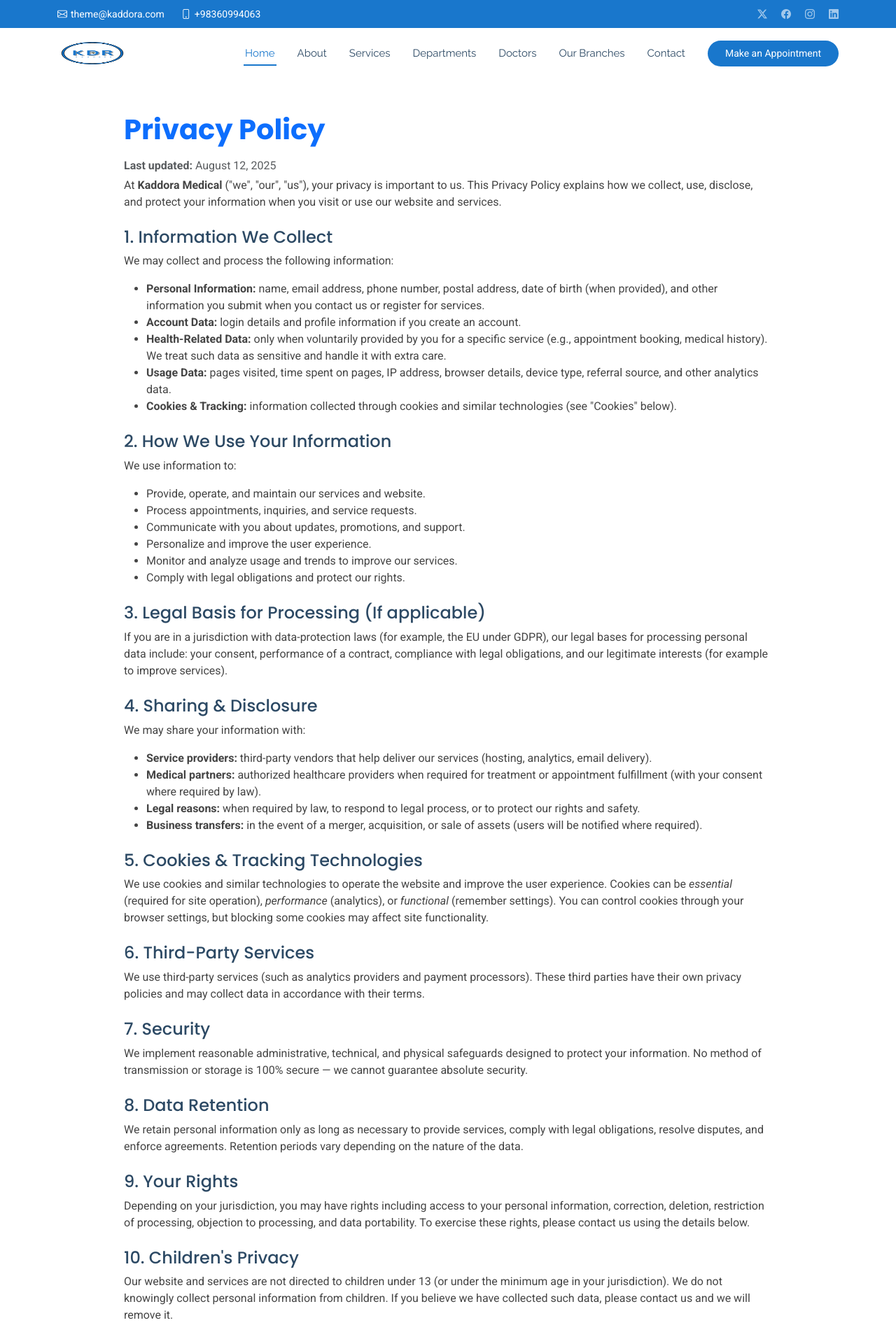
After one commit to Amarmani1234/kaddora_hospital, a PHP site: page /privacy-policy.php in a window 1280 px wide. The commit adds this page. Shown: the top 1914 px of the page at 70% size. Run offline with PHP 8.4, Linux system fonts and the light colour scheme.

Commit message:
we add some file our branches, privacy policy

```diff
--- a/footer.php
+++ b/footer.php
@@ -27,7 +27,7 @@
             <li><a href="#">About us</a></li>
             <li><a href="#">Services</a></li>
             <li><a href="#">Terms of service</a></li>
-            <li><a href="#">Privacy policy</a></li>
+            <li><a href="./privacy-policy.php">Privacy policy</a></li>
           </ul>
         </div>
 
--- a/forms/header.php
+++ b/forms/header.php
@@ -60,6 +60,7 @@
             <li><a href="#services">Services</a></li>
             <li><a href="#departments">Departments</a></li>
             <li><a href="#doctors">Doctors</a></li>
+            <li><a href="./our-branches.php">Our Branches</a></li>
             <li><a href="#contact">Contact</a></li>
           </ul>
           <i class="mobile-nav-toggle d-xl-none bi bi-list"></i>
--- /dev/null
+++ b/privacy-policy.php
@@ -0,0 +1,135 @@
+<?php
+// privacy-policy.php
+// Include your site header (assumes header.php outputs the <head> and top navigation)
+include './forms/header.php';
+?>
+
+<div class="container py-5">
+    <div class="row justify-content-center">
+        <div class="col-lg-10">
+            <h1 class="fw-bold text-primary mb-3">Privacy Policy</h1>
+            <p class="text-muted mb-1"><strong>Last updated:</strong> <?php echo date('F j, Y'); ?></p>
+
+            <p>
+                At <strong>Kaddora Medical</strong> ("we", "our", "us"), your privacy is important to us.
+                This Privacy Policy explains how we collect, use, disclose, and protect your information
+                when you visit or use our website and services.
+            </p>
+
+            <h4 class="mt-4">1. Information We Collect</h4>
+            <p>
+                We may collect and process the following information:
+            </p>
+            <ul>
+                <li><strong>Personal Information:</strong> name, email address, phone number, postal address, date of birth (when provided), and other information you submit when you contact us or register for services.</li>
+                <li><strong>Account Data:</strong> login details and profile information if you create an account.</li>
+                <li><strong>Health-Related Data:</strong> only when voluntarily provided by you for a specific service (e.g., appointment booking, medical history). We treat such data as sensitive and handle it with extra care.</li>
+                <li><strong>Usage Data:</strong> pages visited, time spent on pages, IP address, browser details, device type, referral source, and other analytics data.</li>
+                <li><strong>Cookies & Tracking:</strong> information collected through cookies and similar technologies (see "Cookies" below).</li>
+            </ul>
+
+            <h4 class="mt-4">2. How We Use Your Information</h4>
+            <p>We use information to:</p>
+            <ul>
+                <li>Provide, operate, and maintain our services and website.</li>
+                <li>Process appointments, inquiries, and service requests.</li>
+                <li>Communicate with you about updates, promotions, and support.</li>
+                <li>Personalize and improve the user experience.</li>
+                <li>Monitor and analyze usage and trends to improve our services.</li>
+                <li>Comply with legal obligations and protect our rights.</li>
+            </ul>
+
+            <h4 class="mt-4">3. Legal Basis for Processing (If applicable)</h4>
+            <p>
+                If you are in a jurisdiction with data-protection laws (for example, the EU under GDPR),
+                our legal bases for processing personal data include: your consent, performance of a contract,
+                compliance with legal obligations, and our legitimate interests (for example to improve services).
+            </p>
+
+            <h4 class="mt-4">4. Sharing & Disclosure</h4>
+            <p>We may share your information with:</p>
+            <ul>
+                <li><strong>Service providers:</strong> third-party vendors that help deliver our services (hosting, analytics, email delivery).</li>
+                <li><strong>Medical partners:</strong> authorized healthcare providers when required for treatment or appointment fulfillment (with your consent where required by law).</li>
+                <li><strong>Legal reasons:</strong> when required by law, to respond to legal process, or to protect our rights and safety.</li>
+                <li><strong>Business transfers:</strong> in the event of a merger, acquisition, or sale of assets (users will be notified where required).</li>
+            </ul>
+
+            <h4 class="mt-4">5. Cookies & Tracking Technologies</h4>
+            <p>
+                We use cookies and similar technologies to operate the website and improve the user experience.
+                Cookies can be <em>essential</em> (required for site operation), <em>performance</em> (analytics),
+                or <em>functional</em> (remember settings). You can control cookies through your browser settings,
+                but blocking some cookies may affect site functionality.
+            </p>
+
+            <h4 class="mt-4">6. Third-Party Services</h4>
+            <p>
+                We use third-party services (such as analytics providers and payment processors). These third parties
+                have their own privacy policies and may collect data in accordance with their terms.
+            </p>
+
+            <h4 class="mt-4">7. Security</h4>
+            <p>
+                We implement reasonable administrative, technical, and physical safeguards designed to protect your
+                information. No method of transmission or storage is 100% secure — we cannot guarantee absolute security.
+            </p>
+
+            <h4 class="mt-4">8. Data Retention</h4>
+            <p>
+                We retain personal information only as long as necessary to provide services, comply with legal obligations,
+                resolve disputes, and enforce agreements. Retention periods vary depending on the nature of the data.
+            </p>
+
+            <h4 class="mt-4">9. Your Rights</h4>
+            <p>
+                Depending on your jurisdiction, you may have rights including access to your personal information,
+                correction, deletion, restriction of processing, objection to processing, and data portability.
+                To exercise these rights, please contact us using the details below.
+            </p>
+
+            <h4 class="mt-4">10. Children's Privacy</h4>
+            <p>
+                Our website and services are not directed to children under 13 (or under the minimum age in your jurisdiction).
+                We do not knowingly collect personal information from children. If you believe we have collected such data,
+                please contact us and we will remove it.
+            </p>
+
+            <h4 class="mt-4">11. International Transfers</h4>
+            <p>
+                If we transfer your personal information across borders (for example to service providers in other countries),
+                we will take steps to ensure appropriate safeguards are in place as required by law.
+            </p>
+
+            <h4 class="mt-4">12. Changes to This Policy</h4>
+            <p>
+                We may update this Privacy Policy from time to time. Changes will be posted on this page with an updated
+                "Last updated" date. We encourage you to review this policy periodically.
+            </p>
+
+            <h4 class="mt-4">13. Contact Us</h4>
+            <p>
+                If you have questions, requests, or concerns about this Privacy Policy or our data practices,
+                please contact us:
+            </p>
+            <ul>
+                <li><strong>Email:</strong> <a href="mailto:privacy@kaddoramedical.com">privacy@kaddoramedical.com</a></li>
+                <li><strong>Address:</strong> Kaddora Medical (Insert Address), City, State, Country</li>
+                <li><strong>Phone:</strong> (Insert phone number)</li>
+            </ul>
+
+            <hr>
+
+            <p class="small text-muted">
+                Note: This Privacy Policy is a general template and does not constitute legal advice. For specific
+                legal requirements (for example HIPAA in the U.S. or GDPR in the EU), please consult a qualified attorney
+                to ensure compliance with applicable regulations.
+            </p>
+        </div>
+    </div>
+</div>
+
+<?php
+// Include your footer (assumes footer.php closes the <body> and </html>)
+include 'footer.php';
+?>
```
Also changed, not shown: our-branches.php (added, +78 -0 lines), assets/img/branch1.jpg (added), assets/img/branch2.jpg (added), assets/img/branch3.jpg (added).
